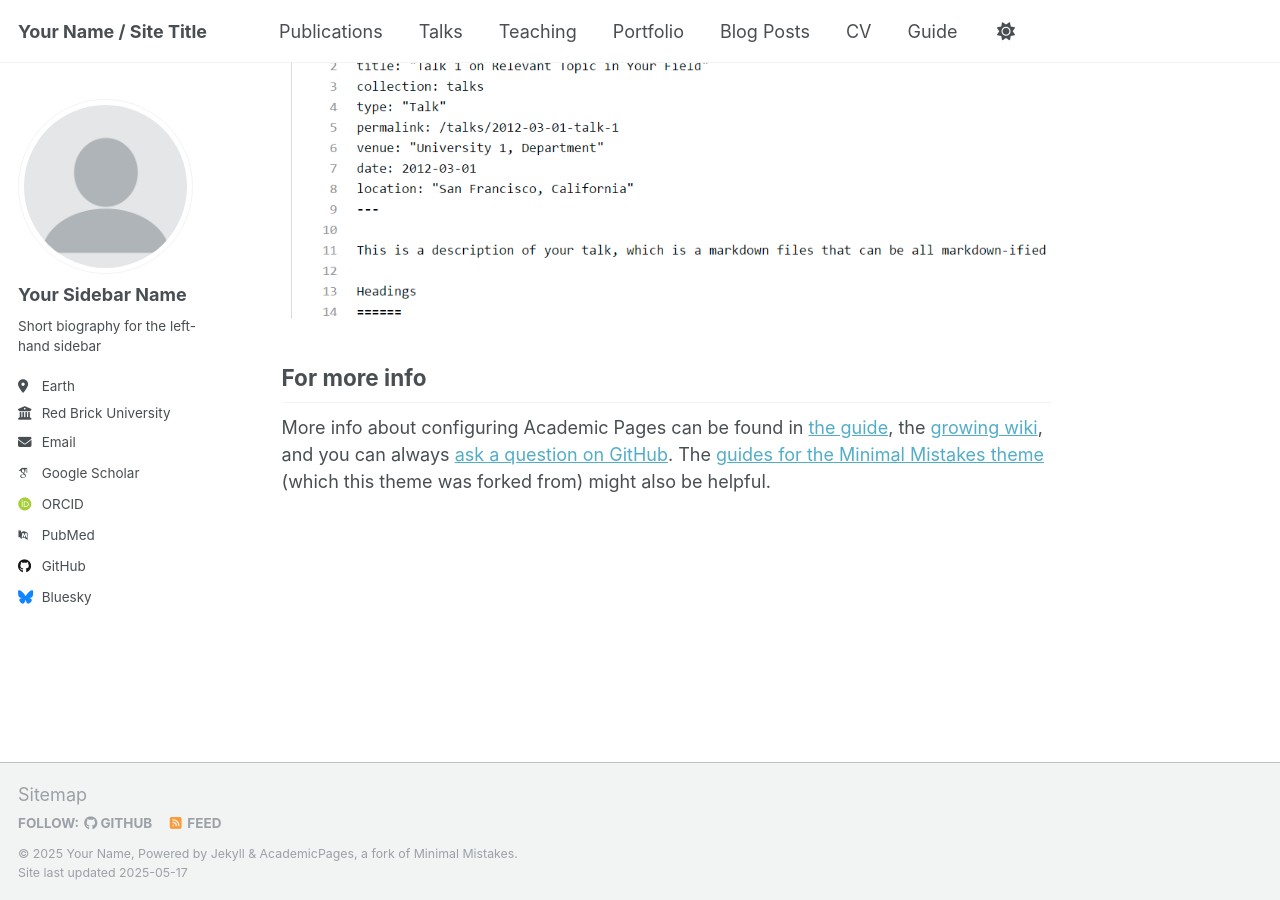
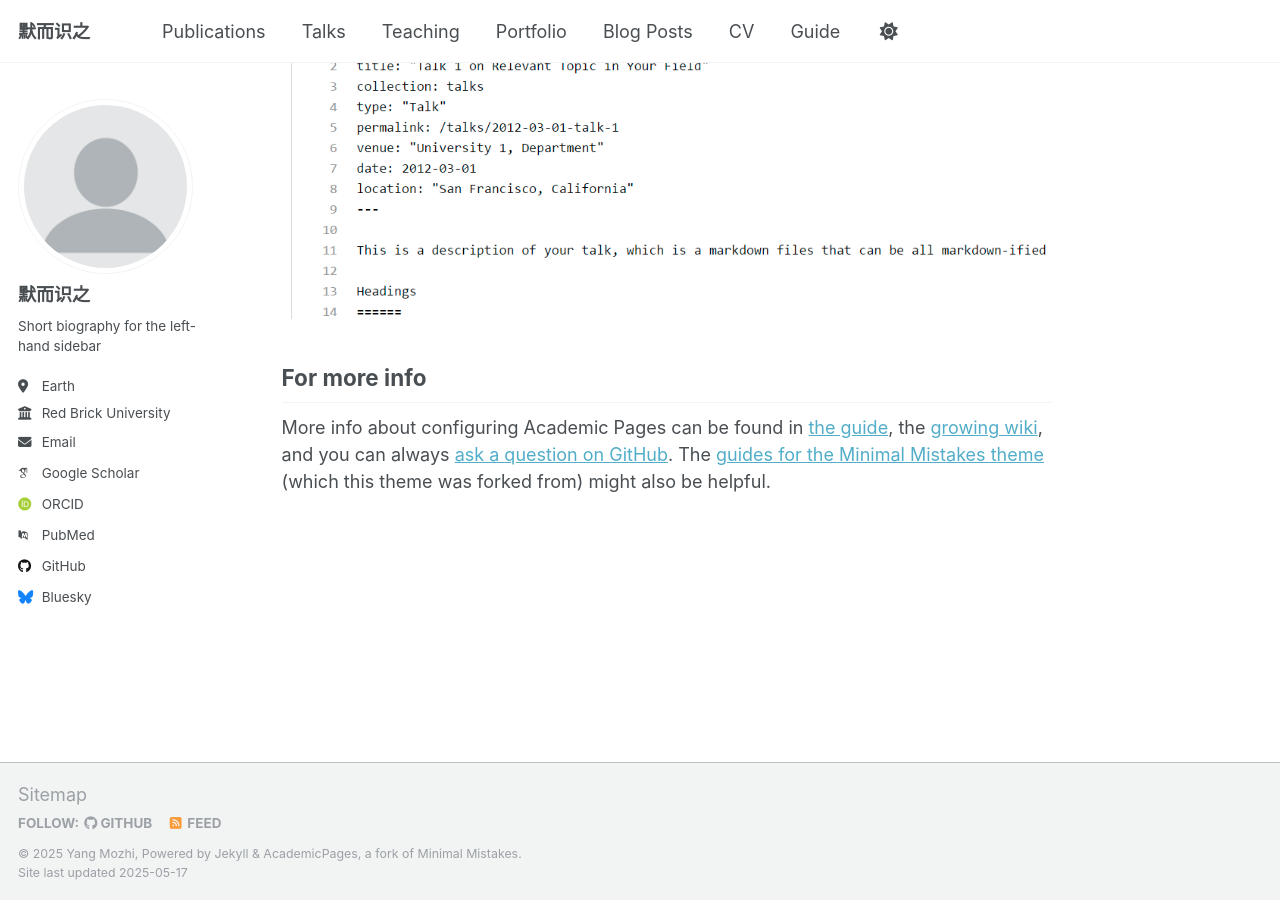
Before and after one commit to sthwentwrong/sthwentwrong.github.io, a Jekyll site: the page built from _pages/about.md, in a window 1280 px wide and 900 px high, scrolled down 2636 px. Built offline with Jekyll 4.4.1, drawn with Linux system fonts in a browser that asks for light colours; some web fonts are replaced.

Commit message:
update info

```diff
--- a/_config.yml
+++ b/_config.yml
@@ -9,13 +9,13 @@
 # Basic Site Settings
 locale                   : "en-US"
 site_theme               : "default"
-title                    : "Your Name / Site Title"
+title                    : "默而识之"
 title_separator          : "-"
-name                     : &name "Your Name"
+name                     : &name "Yang Mozhi"
 description              : &description "personal description"
-url                      : https://academicpages.github.io # the base hostname & protocol for your site e.g. "https://[your GitHub username].github.io" or if you already have some other page hosted on Github then use "https://[your GitHub username].github.io/[Your Repo Name]"
+url                      : https://sthwentwrong.github.io # the base hostname & protocol for your site e.g. "https://[your GitHub username].github.io" or if you already have some other page hosted on Github then use "https://[your GitHub username].github.io/[Your Repo Name]"
 baseurl                  : "" # the subpath of your site, e.g. "/blog"
-repository               : "academicpages/academicpages.github.io"
+repository               : "sthwentwrong/sthwentwrong.github.io"
 
 # Site Author - The following control what appear as part of the author content on the side bar.
 #               If a field is blank the icon and link will not appear, otherwise it will be shown.
@@ -23,13 +23,13 @@ repository               : "academicpages/academicpages.github.io"
 author:
   # Biographic information
   avatar           : "profile.png"
-  name             : "Your Sidebar Name"
+  name             : "默而识之"
   pronouns         : # example: "she/her"
   bio              : "Short biography for the left-hand sidebar"
   location         : "Earth"
   employer         : "Red Brick University"
   uri              : # URL
-  email            : "none@example.org"
+  email            : "ge131asia@gmail.com"
 
   # Academic websites
   academia         : # URL
```
